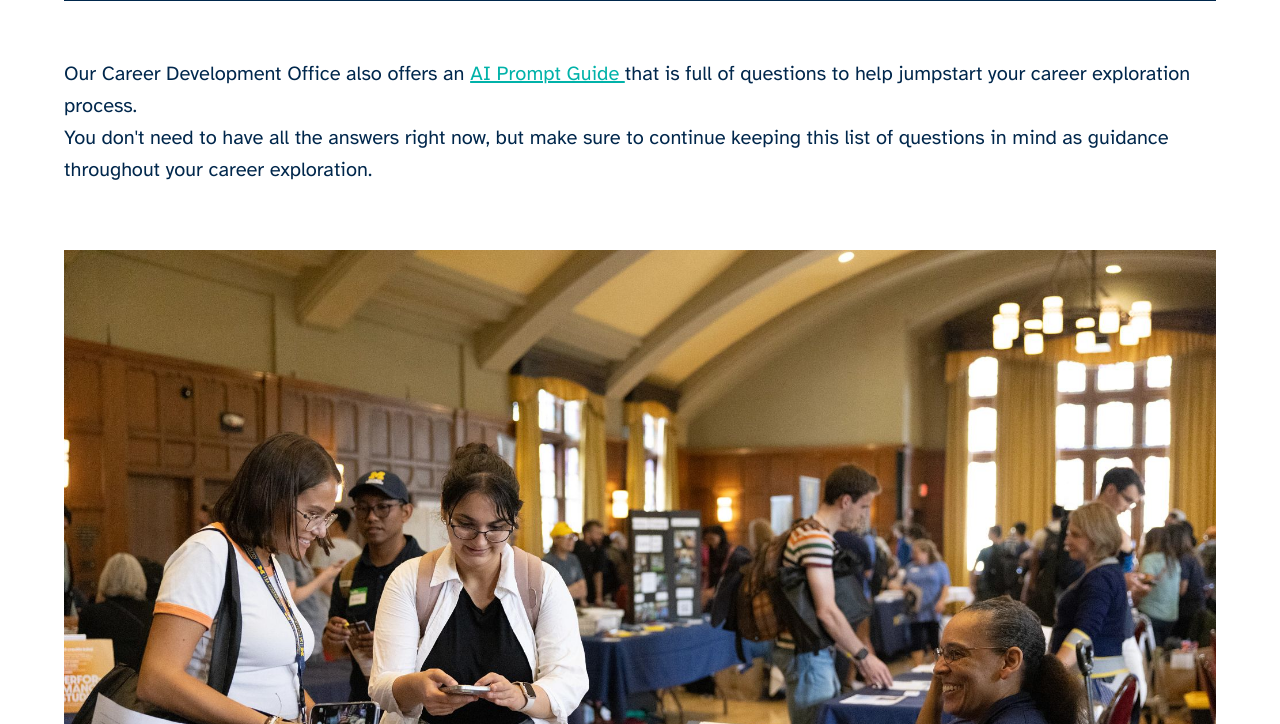
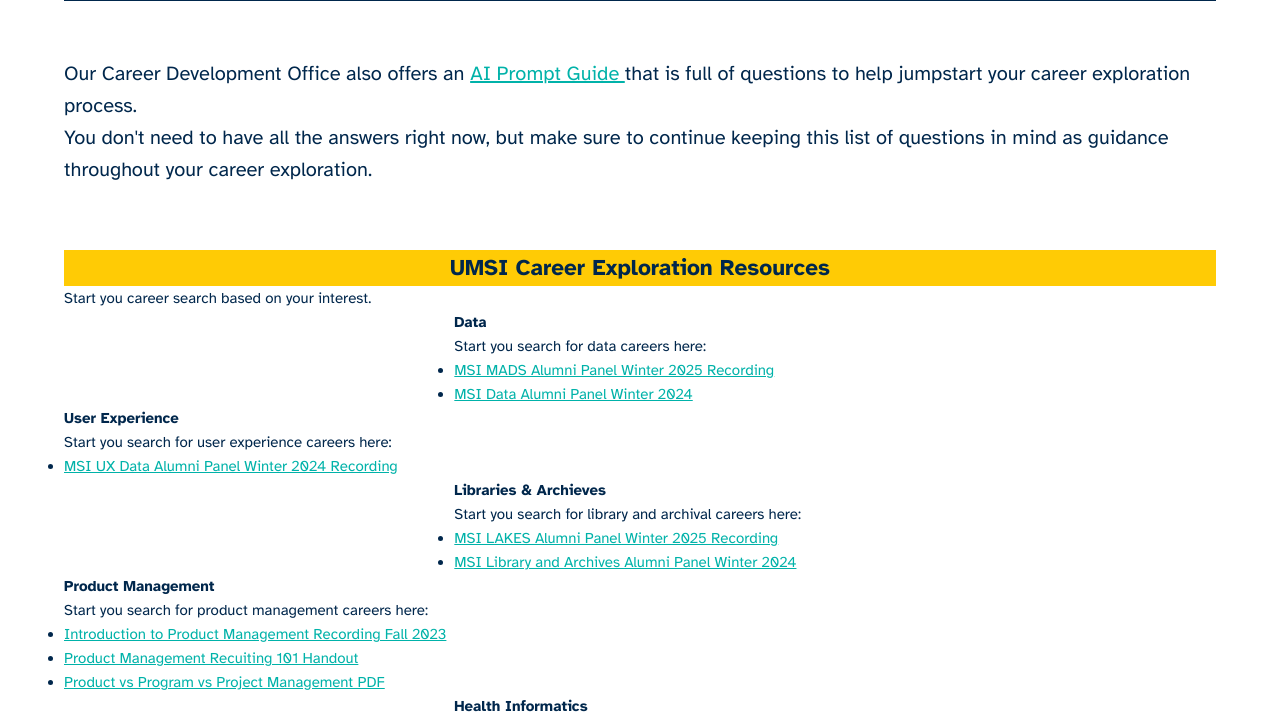
Before and after one commit to Chaefar/client_project_html_f25, a plain HTML site: page careerexplore.html in a window 1280 px wide. Shown: the part 2076-2800 px from the top of the page. Drawn offline with Linux system fonts and the light colour scheme.

Commit message:
Add files via upload

```diff
--- a/careerexplore.html
+++ b/careerexplore.html
@@ -88,12 +88,13 @@
                 career exploration.
             </p>
         </section>
-        <section>
-            <img src = "images/MCOMMONS-RackhamResourceFair-09.jpg.jpg" alt = "Two students take flyers from a presenter at the Rackham Graduate Student Resource Fair.">
-            <h2>UMSI Career Exploration Resources</h2>
-            <p>Start you career search based on your interest.</p>
-
-            <div>
+        <section class = "careersrc-container">
+            <div class="careersrc-top">
+                <!-- <img src = "images/MCOMMONS-RackhamResourceFair-09.jpg.jpg" alt = "Two students take flyers from a presenter at the Rackham Graduate Student Resource Fair."> -->
+                <h2>UMSI Career Exploration Resources</h2>
+                <p>Start you career search based on your interest.</p>
+            </div>
+            <div class="careersrc-data">
                 <p><strong>Data</strong><br>
                 Start you search for data careers here:</p>
                     <ul>
@@ -101,14 +102,14 @@
                         <li><a href = "https://www.dropbox.com/scl/fi/j4k93sphp8td48j1afb5f/Winter-2024_MSI-Data-Alumni-Panel.mp4?rlkey=ar3fm74jcgwhmegpr8jle7qw2&e=1&dl=0">MSI Data Alumni Panel Winter 2024</a></li>
                     </ul>
             </div>
-            <div>
+            <div class="careersrc-ux">
                 <p><strong>User Experience</strong><br>
                 Start you search for user experience careers here:</p>
                     <ul>
                         <li><a href = "https://www.dropbox.com/scl/fi/lcswd9vyau2rnyjk19i8h/Winter-2024_MSI-UX-Alumni-Panel.mp4?rlkey=ay67qvbufb5n5quw2ej5fe4sb&e=1&dl=0">MSI UX Data Alumni Panel Winter 2024 Recording</a></li>
                     </ul>
             </div>
-            <div>
+            <div class="careersrc-lib">
                 <p><strong>Libraries & Archieves</strong><br>
                 Start you search for library and archival careers here:</p>
                     <ul>
@@ -116,7 +117,7 @@
                         <li><a href = "https://www.dropbox.com/scl/fi/yyd74mr2q30hh3rggd1uk/Winter-2024_MSI-Library-and-Archives-Alumni-Panel.mp4?rlkey=gn2fqevceiyopmd8g3j8bwhoh&e=1&dl=0">MSI Library and Archives Alumni Panel Winter 2024</a></li>
                     </ul>
             </div>
-            <div>
+            <div class="careersrc-product">
                 <p><strong>Product Management</strong><br>
                 Start you search for product management careers here:</p>
                     <ul>
@@ -125,7 +126,7 @@
                         <li><a href = "https://drive.google.com/file/d/1JI7dTIZ_GYQC_aQutbZEo2v4rlgk2Hor/view">Product vs Program vs Project Management PDF</a></li>
                     </ul>
             </div>
-            <div>
+            <div class="careersrc-healthinfo">
                 <p><strong>Health Informatics</strong><br>
                 Start your search for health information careers here:</p>
                     <ul>
--- a/css/style.css
+++ b/css/style.css
@@ -21,6 +21,7 @@
   font-weight: 700;
   font-style: italic;
 }
+
 .skip a{
     padding: 5px;
     position: absolute;
@@ -30,9 +31,11 @@
     background-color: white;
     font-weight: bold;
 }
+
 .skip a:focus{
     top: 25px;
 }
+
 *:focus{
     border: 3px dashed #17b617;
 }
@@ -41,12 +44,14 @@
     height: auto;
     max-width: 100px;
 }
+
 .what{
     display: flex;
     flex-wrap: wrap;
     align-items: center;
     height: auto;
 }
+
 nav ul {
     list-style-type: none;
     margin: 0;
@@ -54,16 +59,19 @@
     overflow: hidden;
     background-color: #00274C;
 }
+
 nav ul li a {
     color: #FFCB05;
     text-align: center;
     padding: 14px 16px;
     text-decoration: none;
 }
+
 .active{
 	background-color: #ffffff;
     text-transform: uppercase;
 }
+
 nav.active ul li a{
     color: #000000;
 }
@@ -72,70 +80,122 @@
     font-size: 1.25em;
     line-height: 1.6;
 }
+
 main a:link, footer a:link {
     color: #00B2A9;
 }
+
 header{
     background-color: #00274C;
 }
+
 section{
     margin: 5%;
     color:#00274C;
 }
+
 img {
     max-width: 100%;
     height: auto;
 }
+
+.video-size{
+    width: 100%;
+}
+
 .relative{
     position: relative;
 }
+
 .relative img{
     opacity: 50%;
 }
+
 h1.absolute{
     position: absolute;
     top: 50%;
     left: 50%;
     transform: translate(-50%, -50%); /* aligns text with position and transform: https://www.w3schools.com/css/css_align.asp */
-    font-size: 7vw;
+    font-size: 8vw;
     text-align: center;
     color: #FFCB05;
+    line-height: 1;
 }
+
 h2{
     margin: 0%;
     font-size: 1.5em;
     text-align: center;
     background-color: #FFCB05;
 }
+
 .nettip > div, .nettip > ol{
     margin-top: 5%;
     margin-bottom: 5%;
     padding: 5%;
     border: 1px solid #00274C;
 }
+
 footer{
     padding: 10px;
     background-color: #00274C;
     color: #ffffff;
 }
+
 .netsrc-container{
     display: grid;
     grid-template-columns: f1 f1 f1;
     column-gap: 2%;
 }
+
 .netsrc-prof{
     grid-column: 1/span -1;
 }
+
 .netsrc-datasci, .netsrc-ux, .netsrc-libarch{
     grid-row:2/3;
     border: 1px solid #00274C;
 }
+
 .netsrc-datasci{
     grid-column: 1/2;
 }
+
 .netsrc-ux{
     grid-column: 2/3;
 }
+
 .netsrc-libarch{
     grid-column: 3/4;
 }
+
+.careersrc-container{
+    display: grid;
+    grid-template-columns: f1 f1 f1;
+}
+.careersrc-container div{
+    font-size: 0.75em;
+}
+.careersrc-top{
+    grid-column: 1/span 3;
+    grid-row: 1/ span 1;
+}
+.careersrc-data{
+    grid-column: 2/span 2;
+    grid-row: 2/span 1
+}
+.careersrc-ux{
+    grid-column: 1/span 2;
+}
+.careersrc-lib{
+    grid-column: 2/span 2;
+
+}
+.careersrc-product{
+    grid-column: 1/span 2;
+
+}
+.careersrc-healthinfo{
+    grid-column: 2/span 2;
+
+}
```
Also changed, not shown: index.html (+1 -1 lines).
